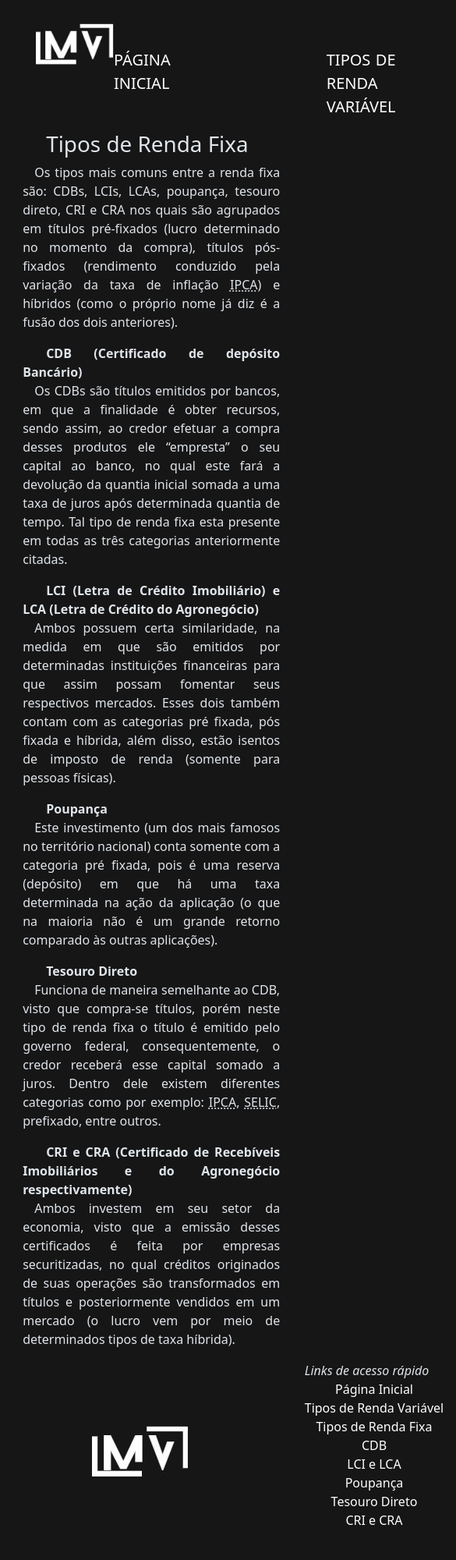
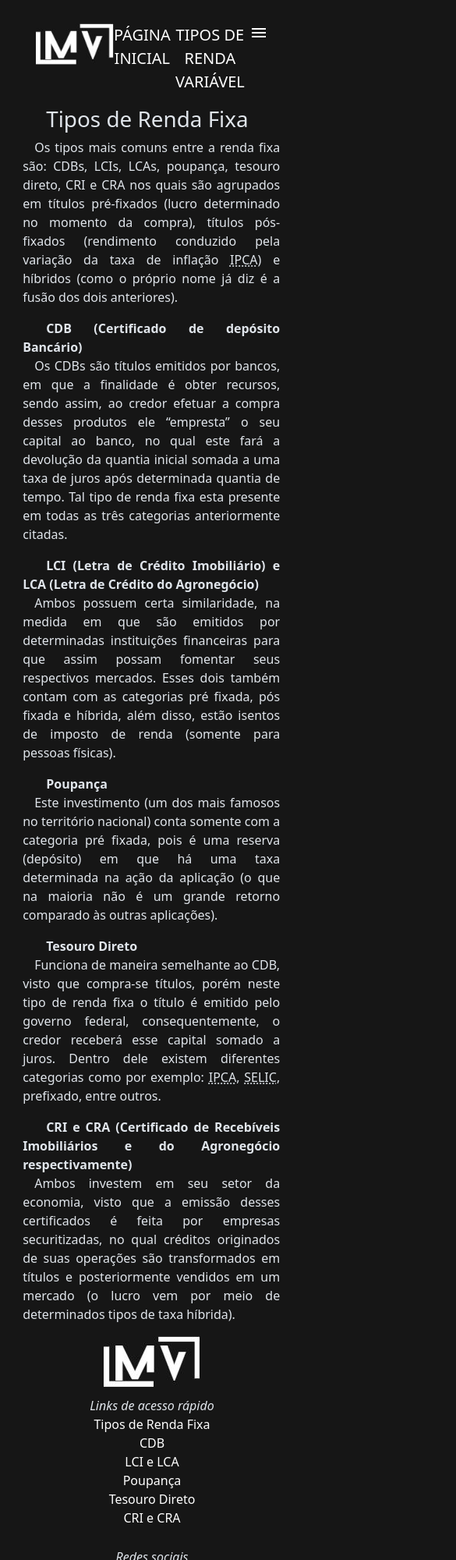
Before and after one commit to Mvilel/projeto-final, a plain HTML site: page Tipos-de-Renda-Fixa.html in a window 390 px wide. Shown: the top 2000 px of the page at 78% size, 585 px wide, since content can reach past the window. Drawn offline with nearby package versions, Linux system fonts and the light colour scheme.

Commit message:
chegando ao final

```diff
--- a/Tipos-de-Renda-Fixa.html
+++ b/Tipos-de-Renda-Fixa.html
@@ -14,12 +14,12 @@
 </head>
 <body>
   <header class="menu">
-    <a class="menu-logo menu-iten " href="index.html"><img src="logotipo.JPG" alt="logotipo do Site"></a>
     <nav class="menu-nav" id="nav-lisa" class="menu-nav px-3 mb-3">
-        <ul class="menu-nav-ul nav-pills">
-          <li class="menu-iten escolhido"><a href="index.html">Página Inicial</a></li>
-          <li class="menu-iten escolhido"><a href="tipos-de-renda-variavel.html">Tipos de Renda Variável</a></li>
-          <li class="menu-iten escondendo-submenu material-symbols-outlined">menu
+      <ul class="menu-nav-ul nav-pills nav-fill">
+        <li class="nav-item"><a class="menu-logo menu-iten " href="index.html"><img src="logotipo.JPG" alt="logotipo do Site"></a></li>
+        <li class="nav-item escolhido"><a href="index.html">Página Inicial</a></li>
+        <li class="nav-item escolhido"><a href="tipos-de-renda-variavel.html">Tipos de Renda Variável</a></li>
+        <li class="nav-item escondendo-submenu material-symbols-outlined">menu
           <ul class="submenu">
             <li class="submenu-iten"><a href="#tipos-de-renda-fixa">Tipos de Renda Fixa</a></li>
             <li class="submenu-iten"><a href="#certificado-de-depósito-bancário">CDB</a></li>
@@ -67,8 +67,6 @@
       <em>Links de acesso rápido</em>
         <nav>
           <ul>
-            <li><a class="mudar-o-fundo" href="index.html">Página Inicial</a></li>
-            <li><a class="mudar-o-fundo" href="tipos-de-renda-variavel.html">Tipos de Renda Variável</a></li>
             <li><a class="mudar-o-fundo" href="#tipos-de-renda-fixa">Tipos de Renda Fixa</a></li>
             <li><a class="mudar-o-fundo" href="#certificado-de-depósito-bancário">CDB</a></li>
             <li><a class="mudar-o-fundo" href="#lci-e-lca">LCI e LCA</a></li>
--- a/estilizando-index.css
+++ b/estilizando-index.css
@@ -106,7 +106,7 @@ header{
   position: absolute;
   display: none;
   right: 0;
-  width: 200px;
+  width: 250px;
   height: 80px;
   background-color: #808080;
   font-family: system-ui;
@@ -175,6 +175,21 @@ footer {
   grid-template-areas:
   "logo links-ar redes-sociais"
   ;
+  align-items: baseline;
+}
+
+@media only screen and (max-width: 480px){
+  footer{
+    grid-template-columns: 170px;
+    grid-template-rows: 3;
+    grid-template-areas:
+    "logo"
+    "links-ar"
+    "redes-sociais"
+    ;
+    justify-content: center;
+    row-gap: 10px;
+  }
 }
 
 .logo-footer{
@@ -193,14 +208,15 @@ footer {
   grid-area: links-ar;
   align-self: center;
   justify-self: center;
-  font-family: system-ui
+  font-family: system-ui;
+  padding-top: 10px;
 }
 
 .redes-sociais{
   grid-area: redes-sociais;
   justify-self: center;
   align-self: center;
-  font-family: system-ui
+  font-family: system-ui;
 }
 
 .links-ar ul {
--- a/estilizando-pg-secundarias.css
+++ b/estilizando-pg-secundarias.css
@@ -31,11 +31,7 @@ a:active {
 /*estilizando o cabeçalho*/
 
 header{
-  display: flex;
-  align-items: center;
-  justify-content: space-between;
   padding: 0 16px;
-  position:sticky; /*mudar posteriormente*/
   z-index: 1;
   font-size: 300;
   align-items: baseline;
@@ -100,18 +96,14 @@ header{
 
 .menu-nav-ul{
   display: flex;
-  gap: 200px;
-}
-
-.menu-iten{
-  display: flex;
 }
 
 .submenu{
   position: absolute;
   display: none;
-  width: 400px;
-  height: 80px;
+  right: 0;
+  width: 210px;
+  height: 150px;
   background-color: #808080;
   font-family: system-ui;
 }
@@ -167,6 +159,20 @@ footer {
   ;
 }
 
+@media only screen and (max-width: 480px){
+  footer{
+    grid-template-columns: 170px;
+    grid-template-rows: 3;
+    grid-template-areas:
+    "logo"
+    "links-ar"
+    "redes-sociais"
+    ;
+    justify-content: center;
+    row-gap: 10px;
+  }
+}
+
 .logo-footer{
   grid-area: logo;
   align-self: center;
@@ -183,14 +189,14 @@ footer {
   grid-area: links-ar;
   align-self: center;
   justify-self: center;
-  font-family: system-ui
+  font-family: system-ui;
 }
 
 .redes-sociais{
   grid-area: redes-sociais;
   justify-self: center;
   align-self: center;
-  font-family: system-ui
+  font-family: system-ui;
 }
 
 .links-ar ul {
```
Also changed, not shown: Tipos-de-Renda-Variavel.html (+6 -8 lines), index.html (+1 -1 lines). Lines whose indentation alone changed are shown as unchanged.
